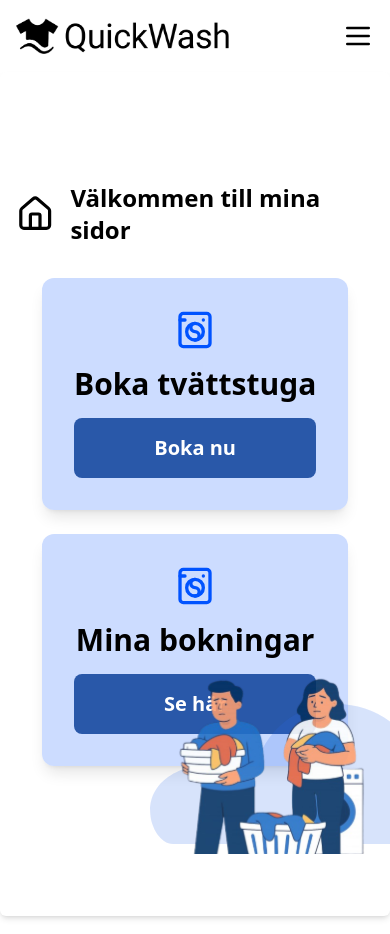
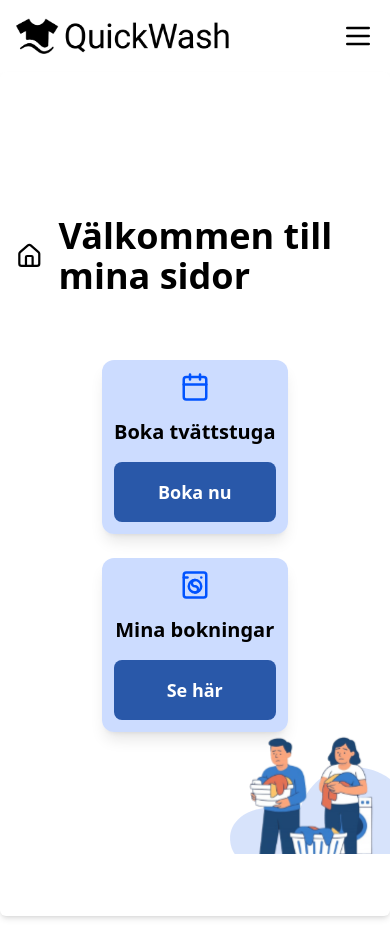
Before and after one commit to Bessosam/appointmentbooking-app, a React (Vite) app: page /menu in a window 390 px wide. Built offline with nearby package versions, Linux system fonts and the light colour scheme.

Commit message:
Smaller menu, better position of images and more mobile friendly

```diff
--- a/src/components/PageDecoration.jsx
+++ b/src/components/PageDecoration.jsx
@@ -3,7 +3,7 @@ import React from "react";
 const PageDecoration = () => {
   return (
     <div>
-      <div className="absolute bottom-20 right-0 z-0 size-60 opacity-90 overflow-hidden">
+      <div className="absolute bottom-20 right-0 z-0 size-40 sm:size-60 md:size-80 opacity-90 overflow-hidden">
         <img
           src="/DesignBG.svg"
           alt=""
--- a/src/pages/LoginPage.jsx
+++ b/src/pages/LoginPage.jsx
@@ -75,7 +75,7 @@ const LoginPage = () => {
           />
         </div>
       </div>
-      <div className="sm:mb-[150px] md:sm:mb-[150px]">
+      <div className="sm:mb-[150px] md:sm:mb-[150px] mb-[190px]">
         <PageDecoration />
       </div>
     </div>
--- a/src/pages/MenuPage.jsx
+++ b/src/pages/MenuPage.jsx
@@ -21,33 +21,33 @@ const HomePage = () => {
   return (
     <div className="flex min-h-screen justify-center">
       <div className="w-full h-screen grid-colums flex justify-center items-center rounded-md p-4 bg-white shadow-md flex-col">
-        <div className="flex justify-center items-center gap-4">
+        <div className="flex justify-center items-center gap-4 mb-8">
           <House className="size-10 text-black mb-8" />
-          <h2 className="text-2xl font-bold mb-8">Välkommen till mina sidor</h2>
+          <h2 className="text-4xl font-bold mb-8">Välkommen till mina sidor</h2>
         </div>
         <div className="grid grid-cols-1 md:grid-cols-2 gap-6 mb-10 image-effect">
-          <div className="flex flex-col items-center justify-center gap-4 bg-[#0053FF]/20 font-semibold p-8 rounded-xl shadow-lg">
-            <WashingMachine size={40} className="text-[#0053FF]" />
-            <h2 className="font-bold text-3xl text-center">Boka tvättstuga</h2>
+          <div className="flex flex-col items-center justify-center gap-4 bg-[#0053FF]/20 font-semibold p-3 sm:p-6 rounded-xl shadow-lg">
+            <Calendar size={30} className="text-[#0053FF]" />
+            <h2 className="font-bold text-xl text-center">Boka tvättstuga</h2>
             <button
               onClick={() => {
                 navigate("/booking");
               }}
-              className="flex flex-col items-center justify-center rounded-lg p-4 w-full text-white bg-[#2958A9] hover:bg-[#0053FF]/60 transition text-xl"
+              className="flex flex-col items-center justify-center rounded-lg p-4 w-full text-white bg-[#2958A9] hover:bg-[#0053FF]/60 transition text-lg"
             >
               {" "}
               Boka nu
             </button>
           </div>
 
-          <div className="flex flex-col items-center justify-center gap-4 bg-[#0053FF]/20 font-semibold p-8 rounded-xl shadow-lg">
-            <WashingMachine size={40} className="text-[#0053FF]" />
-            <h2 className="font-bold text-3xl text-center">Mina bokningar</h2>
+          <div className="flex flex-col items-center justify-center gap-4 bg-[#0053FF]/20 font-semibold p-3 sm:p-6 rounded-xl shadow-lg">
+            <WashingMachine size={30} className="text-[#0053FF]" />
+            <h2 className="font-bold text-xl text-center">Mina bokningar</h2>
             <button
               onClick={() => {
                 navigate("/mybookings");
               }}
-              className="flex flex-col items-center justify-center rounded-lg p-4 w-full text-white bg-[#2958A9] hover:bg-[#0053FF]/60 transition text-xl"
+              className="flex flex-col items-center justify-center rounded-lg p-4 w-full text-white bg-[#2958A9] hover:bg-[#0053FF]/60 transition text-lg"
             >
               {" "}
               Se här
```
